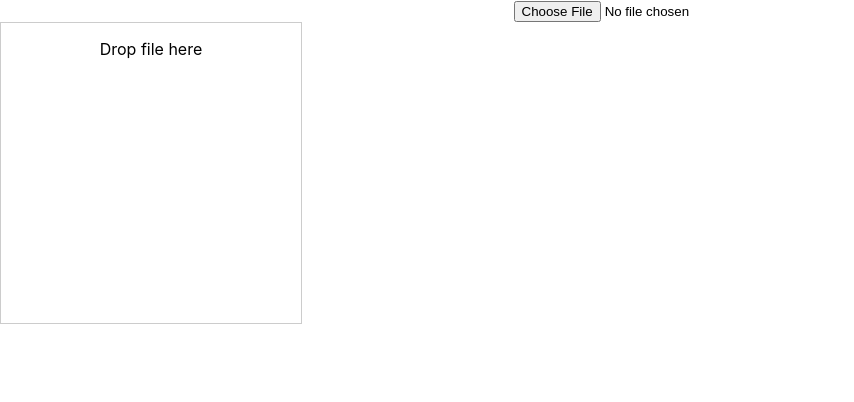
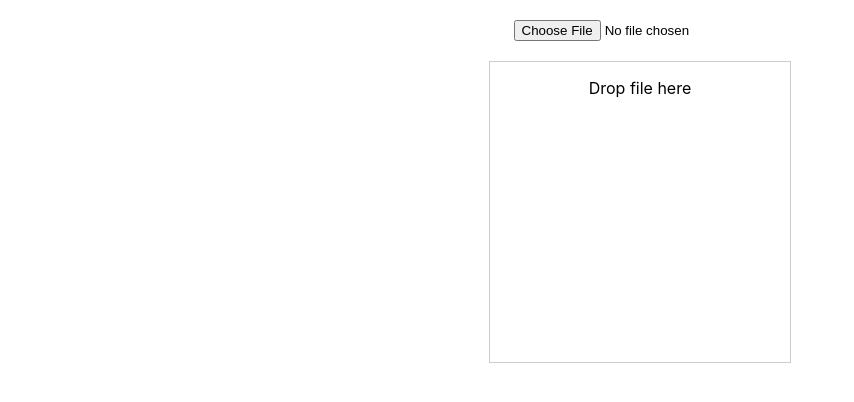
Before and after one commit to Iwasherd/goIt, a React (Create React App) app in the folder client/: page / in a window 1280 px wide. Shown: the top 402 px of the page, without its empty margins (0-854 px from the left). Built offline with nearby package versions, Linux system fonts and the light colour scheme.

Commit message:
Refactored DropZoneView.js, added render DropZone.js in App.js

```diff
--- a/client/src/App.js
+++ b/client/src/App.js
@@ -1,13 +1,14 @@
 import React from 'react';
 import Input from './components/Input/Input';
-import Dropzone from './components/Dropzone/Dropzone';
+import DropZone from './containers/DropZone';
+
 import './App.css';
 
 function App() {
   return (
     <div className="App">
       <Input />
-      <Dropzone />
+      <DropZone />
     </div>
   );
 }
--- /dev/null
+++ b/client/src/components/Dropzone/DropZoneView.js
@@ -0,0 +1,16 @@
+import React from 'react';
+
+const DropZoneView = () => (
+  <div
+    style={{
+      height: '300px',
+      width: '300px',
+      border: '1px solid #ccc',
+      margin: '0 auto',
+    }}
+  >
+    <p>Drop file here</p>
+  </div>
+);
+
+export default DropZoneView;
--- a/client/src/components/Dropzone/Dropzone.js
+++ /dev/null
@@ -1,11 +0,0 @@
-import React from 'react';
-
-const Dropzone = () => {
-  return (
-    <div style={{ height: '300px', width: '300px', border: '1px solid #ccc' }}>
-      <p>Drop file here</p>
-    </div>
-  );
-};
-
-export default Dropzone;
--- a/client/src/components/Input/Input.js
+++ b/client/src/components/Input/Input.js
@@ -1,7 +1,7 @@
 import React from 'react';
 
 const Input = () => {
-  return <input type="file" name="upload" />;
+  return <input type="file" name="upload" style={{ margin: '20px' }} />;
 };
 
 export default Input;
--- a/client/src/containers/DropZone.js
+++ b/client/src/containers/DropZone.js
@@ -1,8 +1,9 @@
 import React from 'react';
-import propTypes from 'prop-types';
+import DropZoneView from '../components/Dropzone/DropZoneView';
+// import propTypes from 'prop-types';
 
 const DropZone = () => {
-  return <div></div>;
+  return <DropZoneView />;
 };
 
-DropZone.propTypes = {};
+export default DropZone;
```
